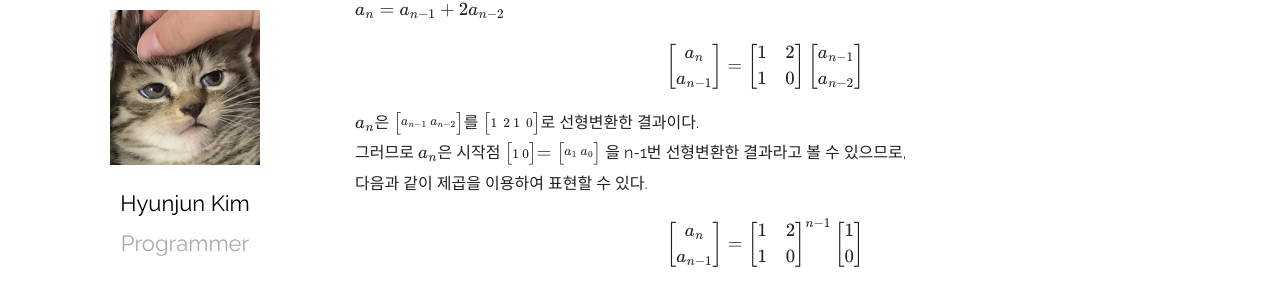
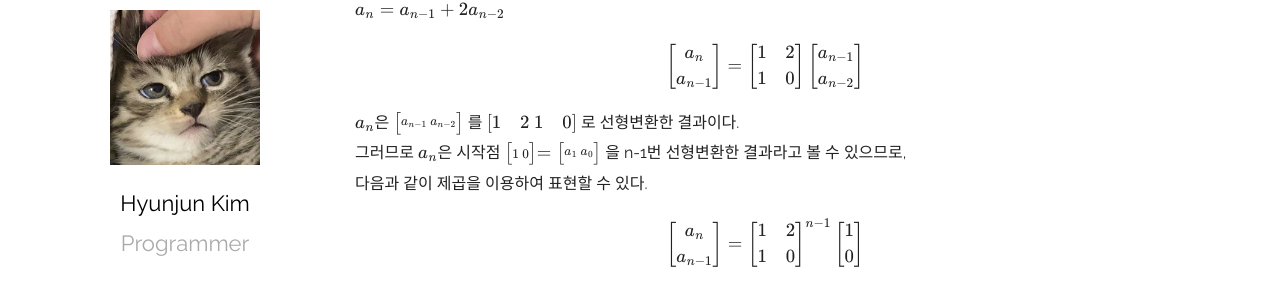
Before and after one commit to Ria9993/Ria9993.github.io, a Jekyll site: the page built from _posts/2024-03-05-Jacobsthal-sequence.md, in a window 1280 px wide and 900 px high, scrolled down 4596 px. Shown: the part 150-437 px from the top of the window. Built offline with Jekyll 4.4.1, drawn with Linux system fonts in a browser that asks for light colours; formulas are drawn with MathJax 3; comment, search, counter and statistics services are not loaded.

```diff
--- a/_posts/2024-03-05-Jacobsthal-sequence.md
+++ b/_posts/2024-03-05-Jacobsthal-sequence.md
@@ -211,7 +211,14 @@ a_{n-2}
 \end{aligned}
 $$
 
-$a_n$은 $\bigl[\begin{smallmatrix} a_{n-1} \\ a_{n-2} \end{smallmatrix}\bigl]$를 $\bigl[\begin{smallmatrix} 1 & 2 \\ 1 & 0 \end{smallmatrix}\bigl]$로 선형변환한 결과이다.
+$a_n$은
+$
+\bigl[\begin{smallmatrix} a_{n-1} \\
+a_{n-2} \end{smallmatrix}\bigl]
+$
+를
+$\begin{bmatrix} 1 & 2 \\ 1 & 0 \end{bmatrix}$
+로 선형변환한 결과이다.
 그러므로 $a_n$은 시작점 $\bigl[\begin{smallmatrix} 1 \\ 0 \end{smallmatrix}\bigl] = \bigl[\begin{smallmatrix} a_1 \\ a_0 \end{smallmatrix}\bigl]$ 을 n-1번 선형변환한 결과라고 볼 수 있으므로,
 다음과 같이 제곱을 이용하여 표현할 수 있다.
 
```
